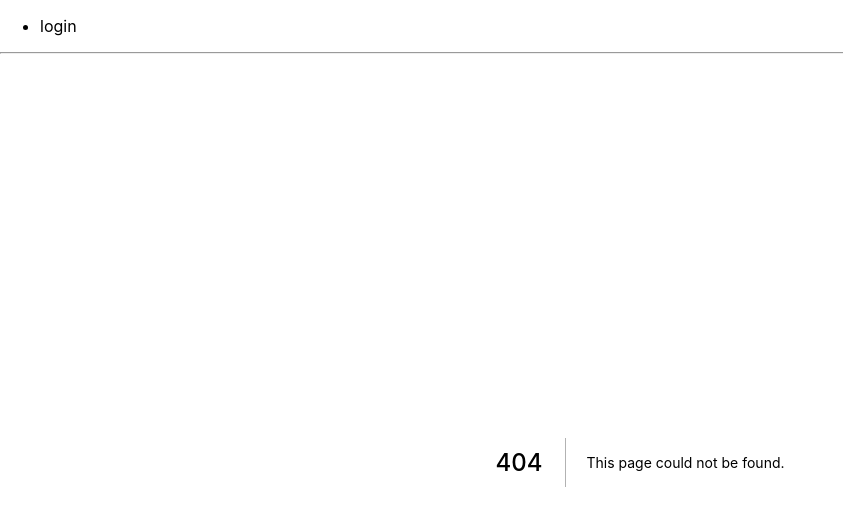
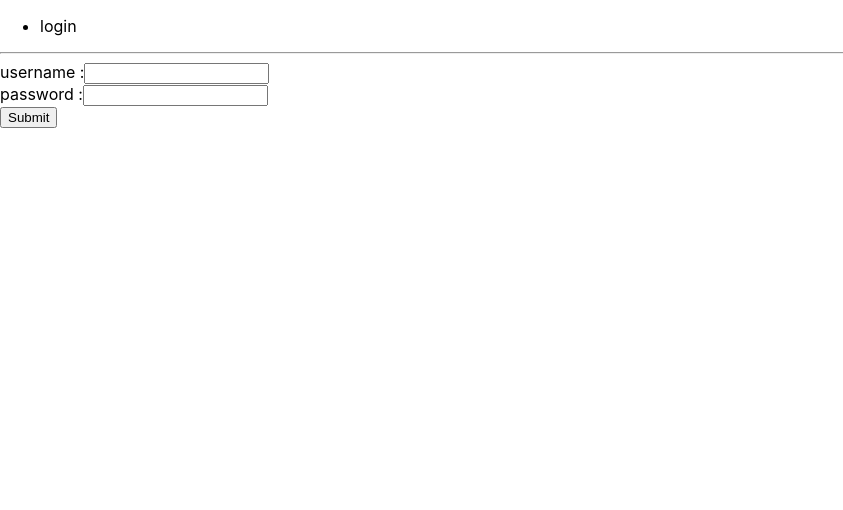
Before and after one commit to greenpea88/BE_react_overview, a Next.js app in the folder oauth_app/: page /login in a window 1280 px wide. Before the commit this address had no page. Shown: the top 510 px of the page, without its empty margins (0-843 px from the left). Built offline with nearby package versions, Linux system fonts and the light colour scheme.

Commit message:
:sparkles: NEW: login with oauth

```diff
--- a/oauth_app/package.json
+++ b/oauth_app/package.json
@@ -8,7 +8,10 @@
     "lint": "next lint"
   },
   "dependencies": {
+    "axios": "^0.25.0",
+    "jwt-decode": "^3.1.2",
     "next": "12.0.10",
+    "qs": "^6.10.3",
     "react": "17.0.2",
     "react-dom": "17.0.2"
   },
--- /dev/null
+++ b/oauth_app/pages/login.js
@@ -0,0 +1,53 @@
+import axios from "axios";
+import jwtDecode from "jwt-decode";
+import { useRouter } from "next/router";
+import React, { useState } from "react";
+import { useAuth } from "../shared/context/auth";
+
+const LoginPage = () => {
+    const [username, setUsername] = useState("")
+    const [password, setPassword] = useState("")
+
+    const {setIsSignedIn, setProfile} = useAuth()
+    const router = useRouter()
+
+    const handleSubmit = async() => {
+        const res = await axios.post("/api/oauth/token", {username, password})
+        const {access_token, id_token, refresh_token} = res.data
+
+        const decodedIdToken = jwtDecode(id_token)
+        const profile = {email: decodedIdToken.email}
+
+        localStorage.setItem("access_token", access_token)
+        localStorage.setItem("refresh_token", refresh_token)
+        localStorage.setItem("profile", JSON.stringify(profile))
+
+        setIsSignedIn(true)
+        setProfile(profile)
+
+        //화면의 전환이 이뤄지도록 함 >> 새로고침 되는 것이 아니라 정보를 가지고 있는 상태에서 화면만 바뀜
+        router.push("/")
+    }
+
+    return (
+        <div>
+            <div>
+                username :
+                <input
+                type={"text"}
+                value={username}
+                onChange={(e) => setUsername(e.target.value)}/>
+            </div>
+            <div>
+                password :
+                <input
+                type={"text"}
+                value={password}
+                onChange={(e) => setPassword(e.target.value)}/>
+            </div>
+            <button onClick={handleSubmit}>Submit</button>
+        </div>
+    )
+}
+
+export default LoginPage;
--- a/oauth_app/shared/layouts/base.js
+++ b/oauth_app/shared/layouts/base.js
@@ -25,7 +25,7 @@ const BaseLayout = ({children}) => {
                 )
             }
             </ul>
-            {profile && <div>{profile.email}</div>}
+            {profile && <div> email : {profile.email}</div>}
             <hr/>
             <div>{children}</div>
         </div>
```
Also changed, not shown: oauth_app/pages/api/oauth/token.js (added, +35 -0 lines), 1 other file (tests, documents, lock files or other folders).
